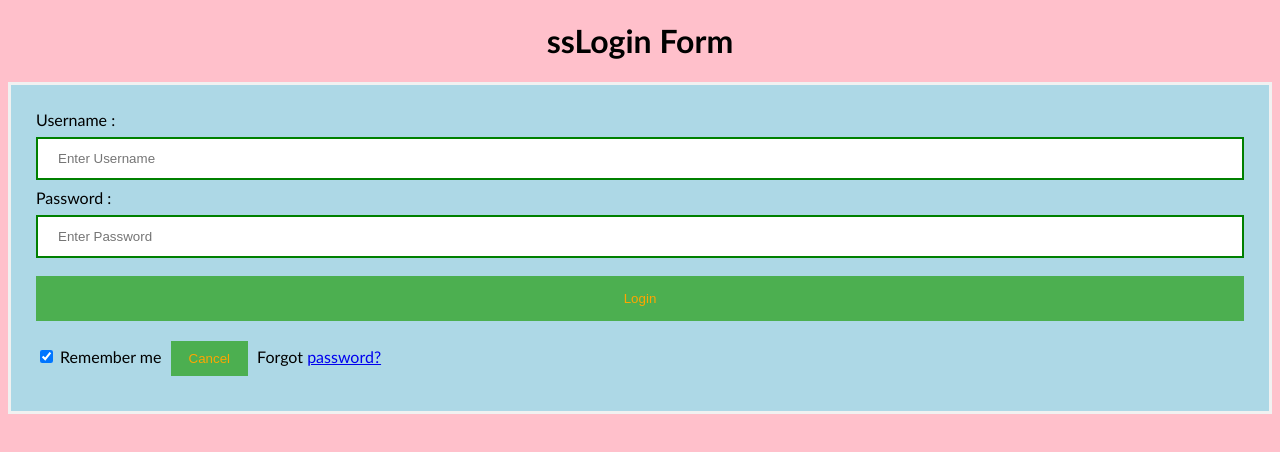
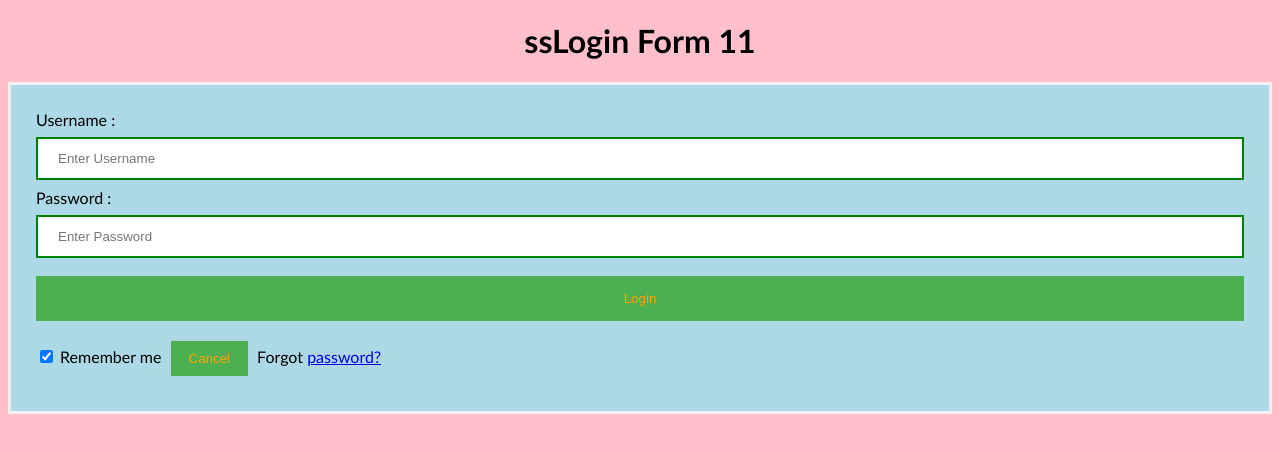
Before and after one commit to gireeshteli/2020project, a plain HTML site: page index.html in a window 1280 px wide. Drawn offline with Linux system fonts and the light colour scheme.

Commit message:
changes commited

```diff
--- a/index.html
+++ b/index.html
@@ -45,7 +45,7 @@ button {
 </style>
 </head>
 <body>
-    <center> <h1>ssLogin Form </h1> </center>
+    <center> <h1>ssLogin Form 11</h1> </center>
     <form>
         <div class="container">
             <label>Username : </label>
```
